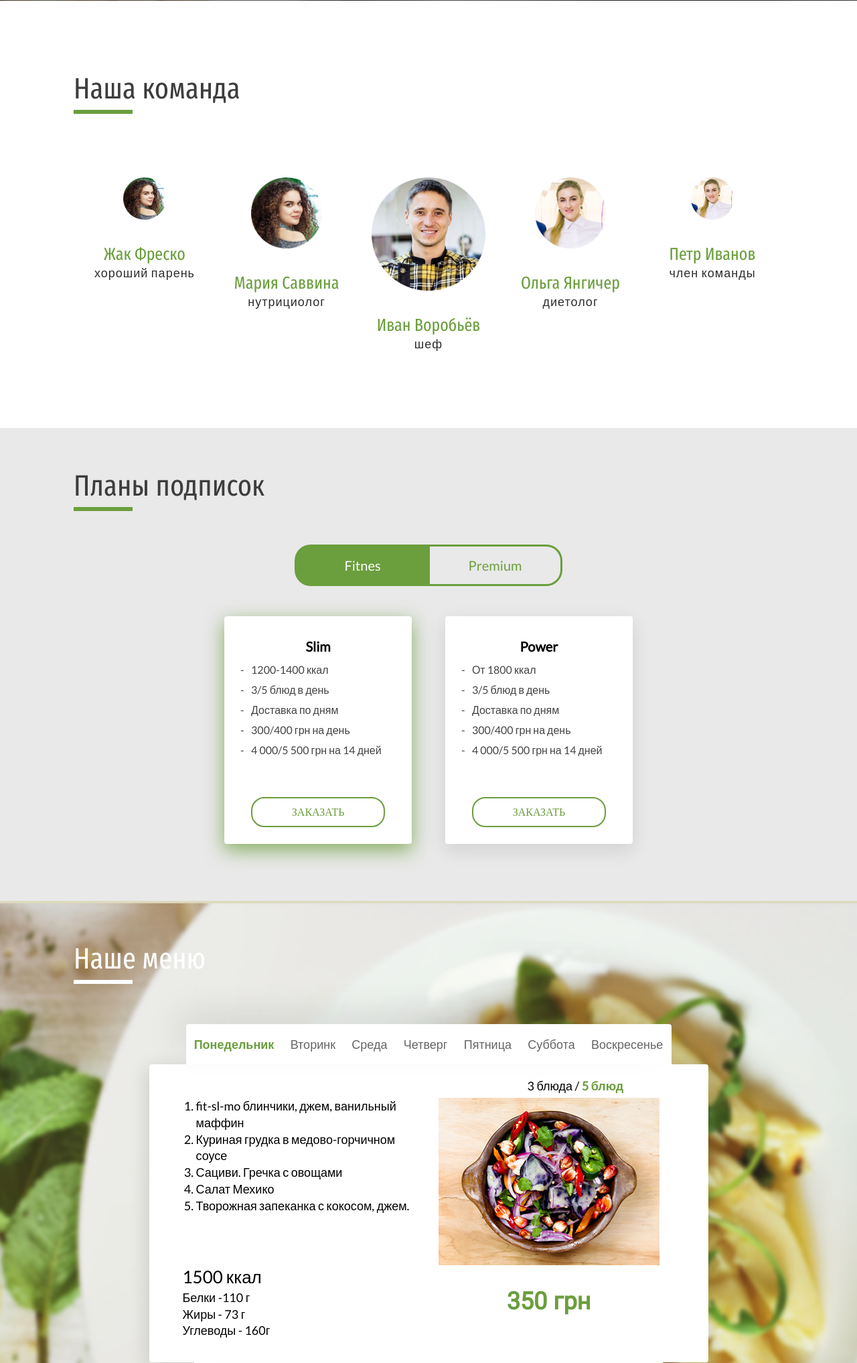
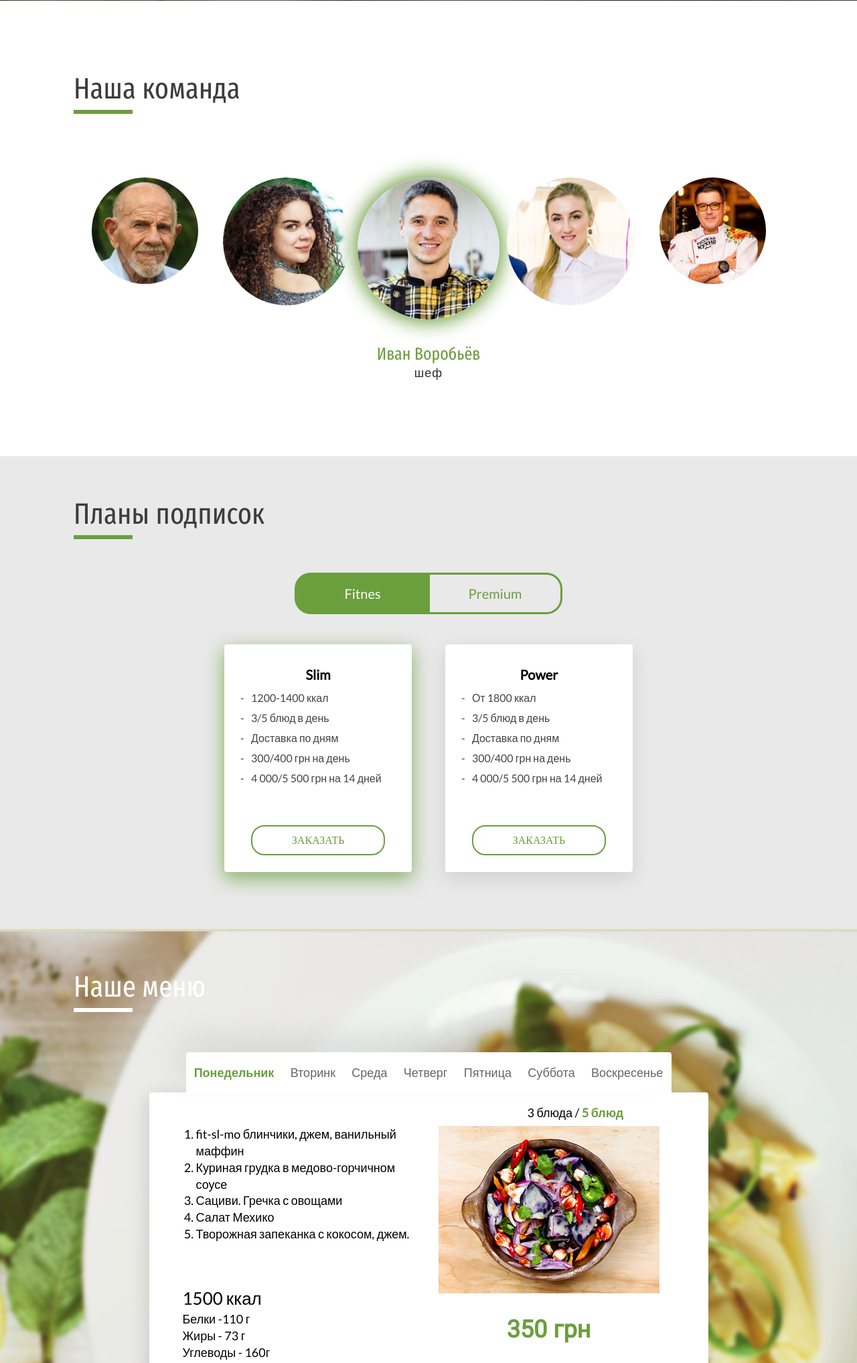
Before and after one commit to savenkovao/crossfood, a PHP site: page / in a window 1280 px wide. Shown: the part 2114-4149 px from the top of the page at 67% size. Run offline with PHP 8.4, Linux system fonts and the light colour scheme.

Commit message:
team-slider css/js

```diff
--- a/index.html
+++ b/index.html
@@ -145,10 +145,10 @@
 				<h3 class="title-3__h3 title-3__h3_dark hr-line">Наша команда</h3>
 			</div>
 
-			<div class="team-block our-team_team-block-pos">
-
-				<div class="team-block__item">
-					<img class="team-block__img team-block__img-s" src="src/img/cnt/team/item-1.png">
+			<div id="team-slider" class="team-block our-team_team-block-pos">
+
+				<div data-action="sl" data-meta-node class="team-block__item sl">
+					<img class="team-block__img team-block__img-s" src="src/img/cnt/team/item-0.png">
 					<div class="team-block__text">
 						<h5 class="team-block__name team-block__name-1">
 							Жак Фреско
@@ -159,7 +159,7 @@
 					</div>
 				</div>
 
-				<div class="team-block__item">
+				<div data-action="ml" data-meta-node class="team-block__item ml">
 					<img class="team-block__img team-block__img-m" src="src/img/cnt/team/item-1.png">
 					<div class="team-block__text">
 						<h5 class="team-block__name team-block__name-1">
@@ -171,8 +171,8 @@
 					</div>
 				</div>
 
-				<div class="team-block__item">
-					<img class="team-block__img team-block__img-l" src="src/img/cnt/team/item-2.png">
+				<div data-action="l" data-meta-node class="team-block__item l">
+					<img class="team-block__img team-b llock__img-l" src="src/img/cnt/team/item-2.png">
 					<div class="team-block__text">
 						<h5 class="team-block__name team-block__name-2">
 							Иван Воробьёв
@@ -183,7 +183,7 @@
 					</div>
 				</div>
 
-				<div class="team-block__item">
+				<div data-action="mr" data-meta-node class="team-block__item mr">
 					<img class="team-block__img team-block__img-m" src="src/img/cnt/team/item-3.png">
 					<div class="team-block__text">
 						<h5 class="team-block__name team-block__name-3">
@@ -195,8 +195,8 @@
 					</div>
 				</div>
 
-				<div class="team-block__item">
-					<img class="team-block__img team-block__img-s" src="src/img/cnt/team/item-3.png">
+				<div data-action="sr" data-meta-node class="team-block__item sr">
+					<img class="team-block__img team-block__img-s" src="src/img/cnt/team/item-4.png">
 					<div class="team-block__text">
 						<h5 class="team-block__name team-block__name-3">
 							Петр Иванов
--- a/src/css/less/advantage-block/advantage-block.less
+++ b/src/css/less/advantage-block/advantage-block.less
@@ -13,7 +13,7 @@
 }
 .advantage-block__item{
 	width: 100%;
-	padding-top: 155px;
+	padding-top: 165px;
 	margin-top: 80px;
 
 	&:first-child{
--- a/src/css/less/cuisine/cuisine.less
+++ b/src/css/less/cuisine/cuisine.less
@@ -107,7 +107,7 @@
 
 
 .cuisine__tabs-position{
-	width: ~"calc(100% - 60px)";
+	width: 100%;
 	display: inline-block;
 
 	@media @tablet{
@@ -142,14 +142,19 @@
 	max-width: 360px;
 	margin: 0 auto;
 
+
 	@media @tablet{
 		display: inline-block;
 		width: 49%;
-		min-height: 360px;
+		min-height: 320px;
 		vertical-align: top;
 		padding-right: 10px;
 		margin-top: 25px;
 		// padding-top: 25px;
+	}
+
+	@media @laptopL {
+		min-height: 350px;
 	}
 }
 
@@ -197,11 +202,15 @@
 	padding-top: 25px;
 
 	@media @tablet{
-		min-height: 360px;
+		min-height: 320px;
 		padding-left: 10px;
 		display: inline-block;
 		vertical-align: top;
 		width: 49%;
+	}
+
+	@media @laptopL {
+		min-height: 350px;
 	}
 }
 
@@ -266,11 +275,16 @@
 
 .cuisine-notation_position{
 	position: relative;
-	width: ~"calc(100% - 75px)";
+	width: ~"calc(100% - 41px)";
 	display: inline-block;
 	background-color: #ffffff;
 	border-radius: 0 0 6px 6px;
 	box-shadow: 0px 17px 29px -6px rgba(0, 2, 4, 0.14);
+
+// !!!!!!!!!!!!!!!!!!!!!!!!!!!!!!!!!!
+	@media @mobileL {
+		width: ~"calc(100% - 75px)";
+	}
 
 	@media @laptop {
 		display: block;
--- a/src/css/less/footer/footer.less
+++ b/src/css/less/footer/footer.less
@@ -1,5 +1,5 @@
 .footer_position{
-	padding: 110px 3% 125px;
+	padding: 45px 3% 120px;
 
 	@media @laptop {
 		padding: 110px 0% 125px;
@@ -41,7 +41,7 @@
 .footer-contact-block{
 	width: 100%;
 	max-width: 240px;
-	padding-top: 20px;
+	padding-top: 70px;
 
 	@media @tablet{
 		padding-top: 0px;
@@ -59,9 +59,13 @@
 }
 
 .footer-contact-block__link-cont{
-	padding-top: 30px;
+	padding-top: 35px;
 	margin: 0 auto;
 	text-align: center;
+
+	@media @tablet {
+		padding-top: 30px;
+	}
 }
 .footer-contact-block__link{
 
@@ -77,8 +81,12 @@
 }
 
 .footer-contact-block__tel-cont{
-	padding-top: 40px;
+	padding-top: 45px;
 	margin: 0 auto;
+
+	@media @tablet {
+		padding-top: 40px;
+	}
 }
 .footer-contact-block__tel{
 	color: #272929;
@@ -87,9 +95,13 @@
 }
 
 .footer-contact-block__btn-cont{
-	padding-top: 40px;
+	padding-top: 60px;
 	margin: 0 auto;
 	text-align: center;
+
+	@media @tablet {
+		padding-top: 40px;
+	}
 }
 
 .footer-button-btn{
--- a/src/css/less/reviews/reviews.less
+++ b/src/css/less/reviews/reviews.less
@@ -1,5 +1,5 @@
 .reviews_position{
-	padding: 80px 3% 40px;
+	padding: 85px 3% 80px;
 
 	@media @laptop {
 		padding: 80px 0% 40px;
--- a/src/css/less/tagline-block/tagline-block.less
+++ b/src/css/less/tagline-block/tagline-block.less
@@ -6,7 +6,11 @@
 }
 
 .tagline-block__text-cont{
-	padding-top: 50px;
+	padding-top: 35px;
+
+	@media @tablet {
+		padding-top: 50px;
+	}
 }
 .tagline-block__text{
 	text-align: center;
--- a/src/css/less/team-block/team-block.less
+++ b/src/css/less/team-block/team-block.less
@@ -16,7 +16,8 @@
 	width: 100%;
 	max-width: 240px;
 	margin-top: 65px;
-
+	transition: order 1s linear;
+	cursor: pointer;
 	&:first-child{
 		margin-top: 0px;
 	}
@@ -35,12 +36,13 @@
 .team-block__img{
 	display: block;
 	margin: 0 auto;
+	border-radius: 50%;
 	max-width: 240px;
 	user-select: none;
-
+	// width: 80%;
 	@media @tablet{
-		width: 100%;
-		max-width: 300px;
+		// width: 100%;
+		// max-width: 300px;
 	}
 }
 
@@ -49,24 +51,24 @@
 }
 
 .team-block__img-l{
-	width: 100%;
+	// width: 100%;
 
 	@media @tablet{
-		width: 80%;
+		// width: 80%;
 	}
 }
 .team-block__img-m{
-	width: 100%;
+	// width: 100%;
 
 	@media @tablet{
-		width: 50%;
+		// width: 50%;
 	}
 }
 .team-block__img-s{
-	width: 100%;
+	// width: 100%;
 
 	@media @tablet{
-		width: 30%;
+		// width: 30%;
 	}
 }
 
@@ -133,3 +135,68 @@
 .team-block__descript-1{}
 .team-block__descript-2{}
 .team-block__descript-3{}
+
+.sl{
+	@media @tablet{
+		order: 1;
+
+		.team-block__img {
+			width: 75%;
+		}
+
+		.team-block__text{
+			display: none;
+		}
+	}
+}
+.ml{
+	@media @tablet{
+		order: 2;
+		.team-block__img {
+			width: 90%;
+		}
+
+		.team-block__text{
+			display: none;
+		}
+	}
+}
+.l {
+	@media @tablet{
+		order: 3;
+
+		.team-block__img {
+			width: 100%;
+			box-shadow: 0px 0px 45px 0px @main-color;
+		}
+
+		.team-block__text{
+			display: block;
+		}
+	}
+}
+.mr{
+		@media @tablet{
+		order: 4;
+		.team-block__img {
+			width: 90%;
+		}
+
+		.team-block__text{
+			display: none;
+		}
+	}
+}
+.sr{
+		@media @tablet{
+		order: 5;
+
+		.team-block__img {
+			width: 75%;
+		}
+
+		.team-block__text{
+			display: none;
+		}
+	}
+}
--- a/src/css/main.css
+++ b/src/css/main.css
@@ -908,41 +910,24 @@ body {
 .team-block__img {
   display: block;
   margin: 0 auto;
+  border-radius: 50%;
   max-width: 240px;
   user-select: none;
 }
 @media only screen and (min-width: 768px) {
-  .team-block__img {
-    width: 100%;
-    max-width: 300px;
-  }
+
 }
 .team-block__text {
   padding-top: 40px;
 }
-.team-block__img-l {
-  width: 100%;
-}
-@media only screen and (min-width: 768px) {
-  .team-block__img-l {
-    width: 80%;
-  }
-}
-.team-block__img-m {
-  width: 100%;
-}
-@media only screen and (min-width: 768px) {
-  .team-block__img-m {
-    width: 50%;
-  }
-}
-.team-block__img-s {
-  width: 100%;
-}
-@media only screen and (min-width: 768px) {
-  .team-block__img-s {
-    width: 30%;
-  }
+@media only screen and (min-width: 768px) {
+
+}
+@media only screen and (min-width: 768px) {
+
+}
+@media only screen and (min-width: 768px) {
+
 }
 .team-block__name {
   position: relative;
@@ -964,6 +949,62 @@ body {
   text-align: center;
   line-height: 1.7;
   letter-spacing: 1px;
+}
+@media only screen and (min-width: 768px) {
+  .sl {
+    order: 1;
+  }
+  .sl .team-block__img {
+    width: 75%;
+  }
+  .sl .team-block__text {
+    display: none;
+  }
+}
+@media only screen and (min-width: 768px) {
+  .ml {
+    order: 2;
+  }
+  .ml .team-block__img {
+    width: 90%;
+  }
+  .ml .team-block__text {
+    display: none;
+  }
+}
+@media only screen and (min-width: 768px) {
+  .l {
+    order: 3;
+  }
+  .l .team-block__img {
+    width: 100%;
+    box-shadow: 0px 0px 28px 5px #6b9e3d;
+  }
+  .l .team-block__text {
+    display: block;
+  }
+}
+@media only screen and (min-width: 768px) {
+  .mr {
+    order: 4;
+  }
+  .mr .team-block__img {
+    width: 90%;
+  }
+  .mr .team-block__text {
+    display: none;
+  }
+}
+@media only screen and (min-width: 768px) {
+  .sr {
+    order: 5;
+  }
+  .sr .team-block__img {
+    width: 75%;
+  }
+  .sr .team-block__text {
+    display: none;
+  }
 }
 .our-team_position {
   padding: 75px 3% 45px;
@@ -1310,10 +1351,15 @@ body {
   .cuisine__item-text-cont {
     display: inline-block;
     width: 49%;
-    min-height: 360px;
+    min-height: 320px;
     vertical-align: top;
     padding-right: 10px;
     margin-top: 25px;
+  }
+}
+@media only screen and (min-width: 1170px) {
+  .cuisine__item-text-cont {
+    min-height: 350px;
   }
 }
 .cuisine__item-text-menu,
@@ -1360,11 +1406,16 @@ body {
 }
 @media only screen and (min-width: 768px) {
   .cuisine__item-img-cont {
-    min-height: 360px;
+    min-height: 320px;
     padding-left: 10px;
     display: inline-block;
     vertical-align: top;
     width: 49%;
+  }
+}
+@media only screen and (min-width: 1170px) {
+  .cuisine__item-img-cont {
+    min-height: 350px;
   }
 }
 .tab-block__3-5-cuisines {
```
Also changed, not shown: other parts of src/css/main.css (+37 -10 lines), src/js/main.js (+54 -0 lines), src/img/cnt/team/item-0.png (added), src/img/cnt/team/item-4.png (added), src/js/main.css (deleted).
